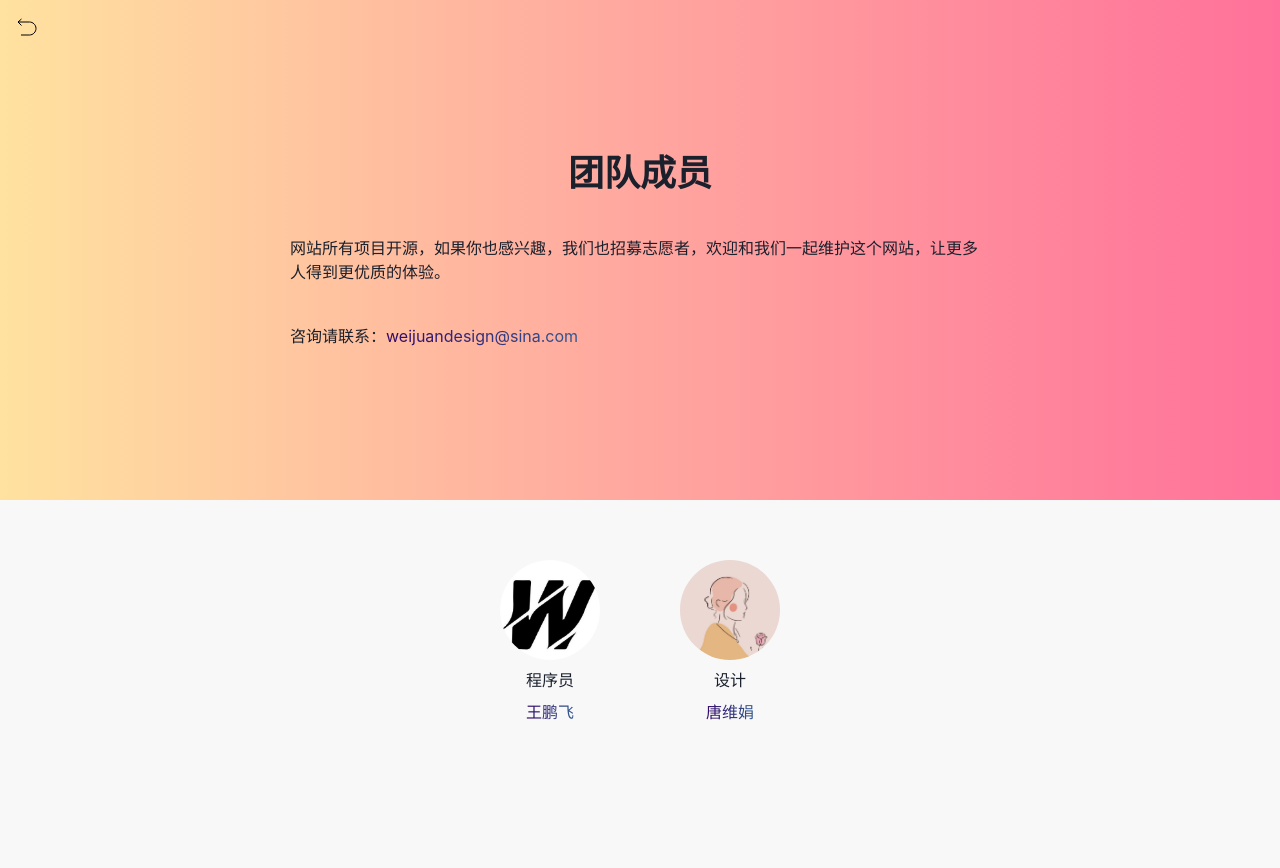
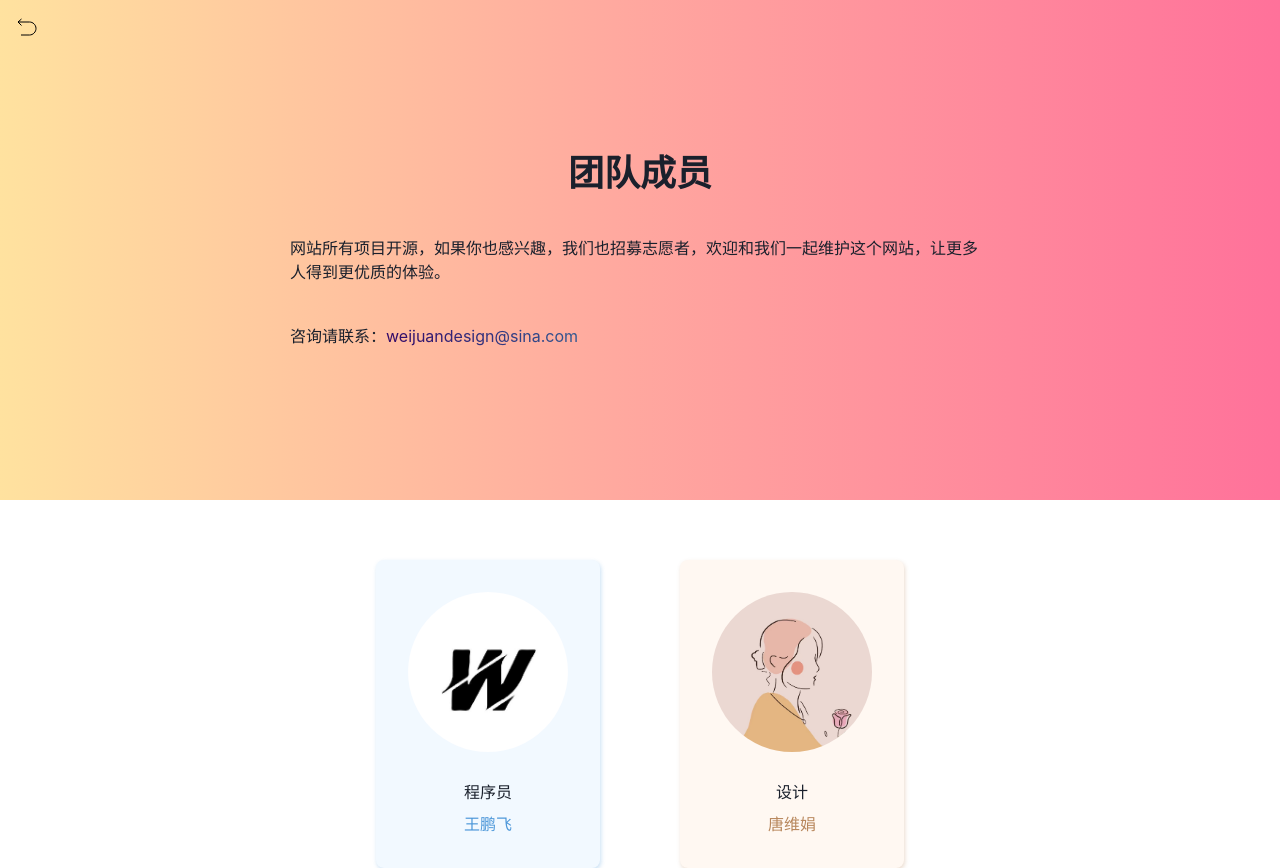
Before and after one commit to afterwork-design/afterwork-design.github.io, a Next.js app: page /member in a window 1280 px wide. Before the commit the page ends 800 px from the top, so only its background shows below. Built offline with nearby package versions, Linux system fonts and the light colour scheme.

Commit message:
style: 优化成员页面

```diff
--- a/src/components/memberBox.tsx
+++ b/src/components/memberBox.tsx
@@ -1,5 +1,5 @@
 import React from "react";
-import {Box, Flex, Image, Text, Link, VStack} from "@chakra-ui/react";
+import {Flex, Image, Text, Link, VStack} from "@chakra-ui/react";
 import {members} from "src/server";
 
 const MemberBox = () => {
@@ -8,17 +8,34 @@ const MemberBox = () => {
             justifyContent="center"
             gap="80px"
             mt="60px"
+            wrap="wrap"
         >
             {
                 members.map((member) => (
-                    <VStack alignItems="center" key={member.name}>
-                        <Image height="100px" width="100px" borderRadius="50px" src={member.avatar} />
-                        <Text fontSize="16px">{member.tag}</Text>
+                    <VStack
+                        alignItems="center"
+                        key={member.name}
+                        bgColor={member.cardBgColor}
+                        p="2rem"
+                        borderRadius="8px"
+                        flexShrink={0}
+                        boxShadow={member.cardShadow}
+                    >
+                        <Image
+                            height="160px"
+                            width="160px"
+                            borderRadius="80px"
+                            src={member.avatar}
+                            mb="20px"
+                        />
+                        <Text
+                            fontSize="16px"
+                        >
+                            {member.tag}
+                        </Text>
                         <Link
                             href={member.site}
-                            bg="linear-gradient(to left, #315891 0%, #330867 100%)"
-                            bgClip="text"
-                            fill="transparent"
+                            color={member.nameColor}
                         >
                             {member.name}
                         </Link>
--- a/src/components/projectBox.tsx
+++ b/src/components/projectBox.tsx
@@ -5,7 +5,9 @@ import {H2} from "./primitives";
 
 const ProjectBox = () => {
     return (
-        <Box>
+        <Box
+            p="0 10px"
+        >
             {
                 projects.map((project) => (
                     <Flex
--- a/src/components/topBox.tsx
+++ b/src/components/topBox.tsx
@@ -9,6 +9,7 @@ const TopBox: React.FC<PropsWithChildren<BoxProps>> = ({
         <Box
             bg="linear-gradient(90deg, rgba(255, 226, 159, 1) 0%, rgba(255, 169, 159, 1) 48%, rgba(255, 113, 154, 1) 100%)"
             {...props}
+            p="0 10px"
         >
             {children}
         </Box>
--- a/src/pages/index.tsx
+++ b/src/pages/index.tsx
@@ -48,7 +48,7 @@ const Home: LayoutPage = () => {
                     </Link>
                 </HStack>
             </TopBox >
-    <ProjectBox />
+            <ProjectBox />
         </Box >
     );
 };
--- a/src/server/index.ts
+++ b/src/server/index.ts
@@ -19,6 +19,9 @@ export interface Member {
     tag: string;
     site: string;
     avatar: string;
+    cardBgColor: string;
+    nameColor: string;
+    cardShadow: string;
 }
 
 export const site = siteJson as Site;
--- a/src/server/member.json
+++ b/src/server/member.json
@@ -3,12 +3,18 @@
         "name": "王鹏飞",
         "tag": "程序员",
         "site": "https://pengfeixc.com",
-        "avatar": "./images/members/wangpengfei.png"
+        "avatar": "./images/members/wangpengfei.png",
+        "cardBgColor": "#F2F9FF",
+        "nameColor": "#4C97D9",
+        "cardShadow": "1px 2px 4px rgba(76, 151, 217, 0.3)"
     },
     {
         "name": "唐维娟",
         "tag": "设计",
         "site": "https://tangweijuan.com",
-        "avatar": "./images/members/tangweijuan.png"
+        "avatar": "./images/members/tangweijuan.png",
+        "cardBgColor": "#FFF8F2",
+        "nameColor": "#B8875C",
+        "cardShadow": "1px 2px 4px rgba(184, 135, 92, 0.3)"
     }
 ]
--- a/src/style/index.css
+++ b/src/style/index.css
@@ -6,7 +6,7 @@
 }
 
 html,body {
-    --main-bg-color: #f8f8f8;
+    --main-bg-color: white;
     background-color: var(--main-bg-color) !important;
 }
 
```
Also changed, not shown: public/images/members/wangpengfei.png.
